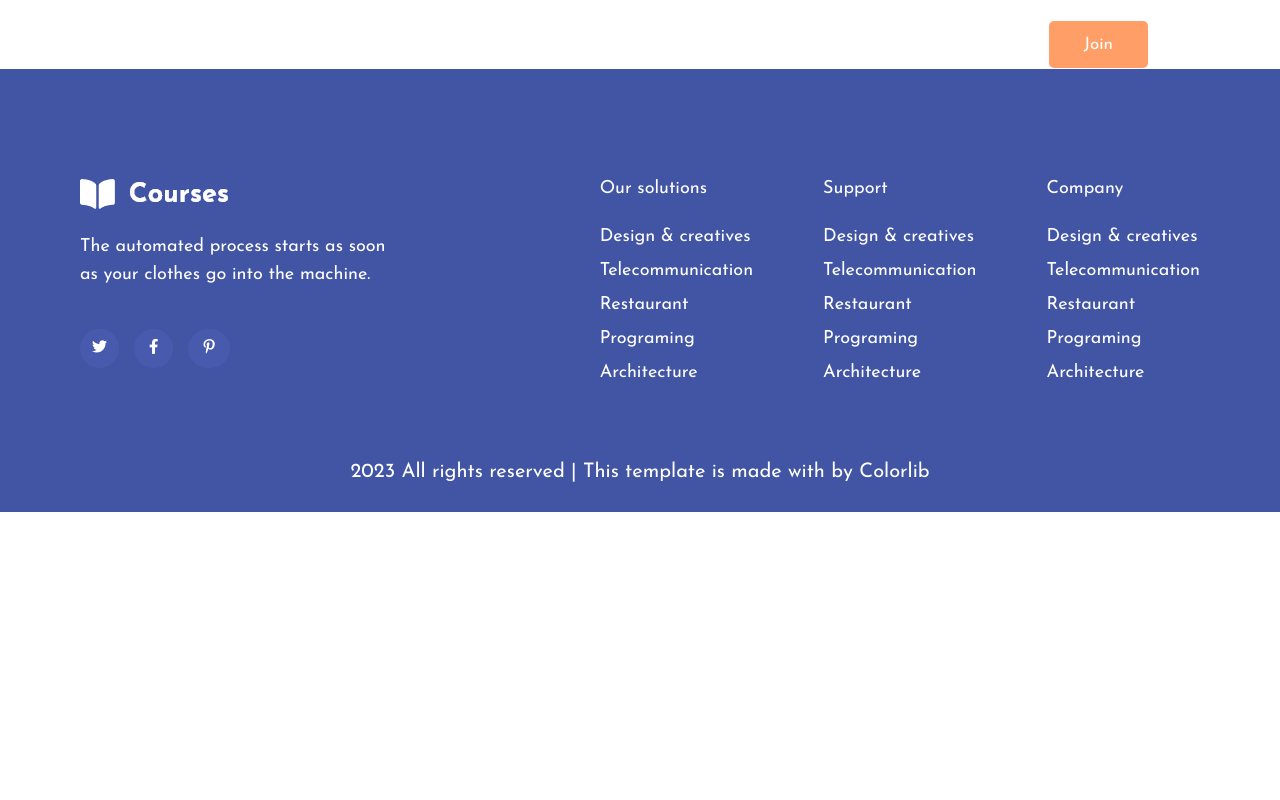
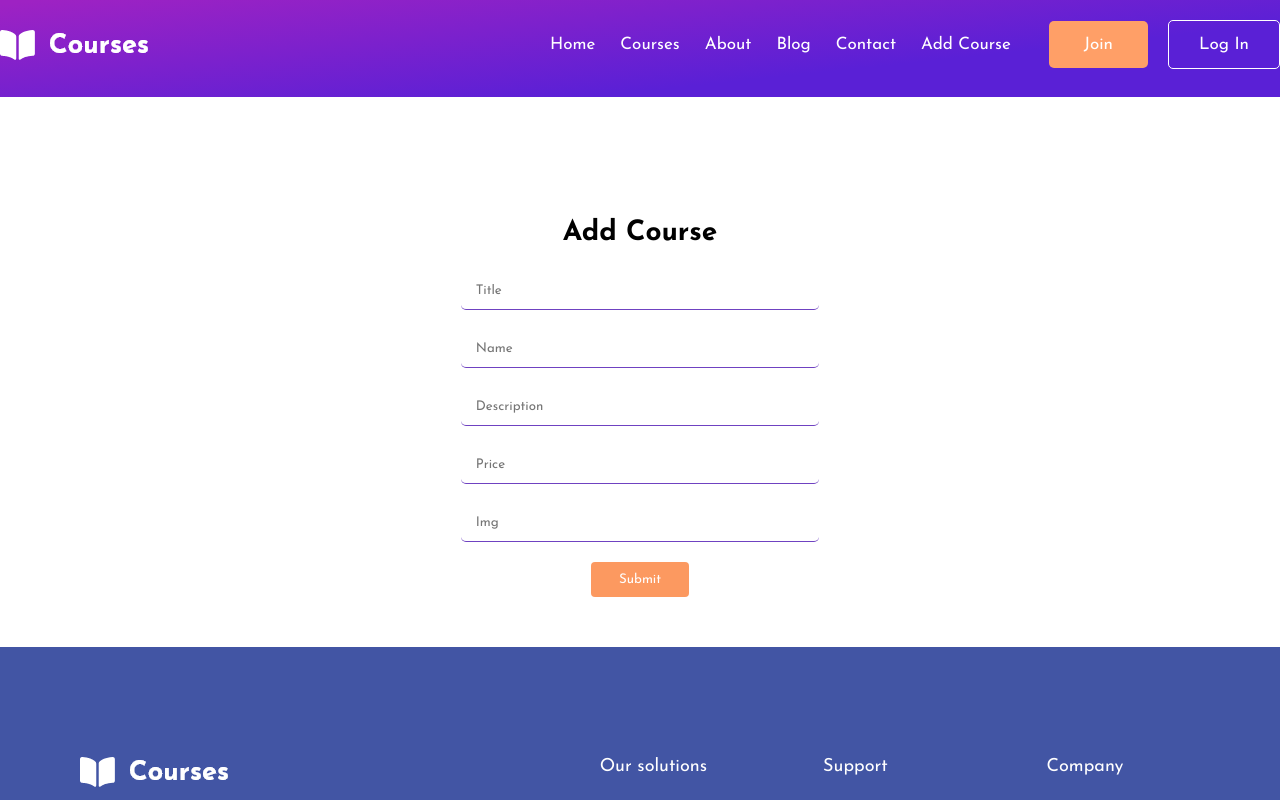
Before and after one commit to KhidirovaSveta/Courses-Website, a React (Create React App) app in the folder client/: page /pages/add-course in a window 1280 px wide. Shown: the top 800 px of the page. Built offline with nearby package versions, Linux system fonts and the light colour scheme.

Commit message:
added formik yup and delete

```diff
--- a/client/package.json
+++ b/client/package.json
@@ -8,13 +8,15 @@
     "@testing-library/user-event": "^13.5.0",
     "antd": "^5.1.6",
     "axios": "^1.2.3",
+    "formik": "^2.2.9",
     "react": "^18.2.0",
     "react-dom": "^18.2.0",
     "react-router-dom": "^6.7.0",
     "react-scripts": "5.0.1",
     "sass": "^1.57.1",
     "swiper": "^8.4.6",
-    "web-vitals": "^2.1.4"
+    "web-vitals": "^2.1.4",
+    "yup": "^0.32.11"
   },
   "scripts": {
     "start": "react-scripts start",
--- a/client/src/App.js
+++ b/client/src/App.js
@@ -2,6 +2,7 @@ import { Route, Routes } from "react-router-dom";
 import "./App.css";
 import Footer from "./layouts/footer";
 import Header from "./layouts/header";
+import AddCourse from "./pages/add-course";
 import Details from "./pages/details-page";
 import Home from "./pages/home";
 
@@ -12,6 +13,7 @@ function App() {
       <Routes>
         <Route path="/" element={<Home />} />
         <Route path="/home/:_id" element={<Details />} />
+        <Route path="/pages/add-course" element={<AddCourse />} />
       </Routes>
       <Footer />
     </div>
--- a/client/src/layouts/header/index.jsx
+++ b/client/src/layouts/header/index.jsx
@@ -64,6 +64,10 @@ const Header = () => {
                 {" "}
                 <NavLink to={"/"}> Contact </NavLink>
               </li>
+              <li>
+                {" "}
+                <NavLink to={"/pages/add-course"}> Add Course </NavLink>
+              </li>
             </ul>
             <div className="headerBtn">
               <button className="btn-join">Join</button>
--- /dev/null
+++ b/client/src/pages/add-course/index.jsx
@@ -0,0 +1,74 @@
+import React from "react";
+import { Formik, Form, Field } from "formik";
+import { AddCourseSchema } from "./schema";
+import axios from "axios";
+import "./index.scss";
+import DetailsHeader from "../../components/details-header";
+
+const AddCourse = () => {
+  return (
+    <div id="addCourse">
+      <DetailsHeader />
+      <div className="container">
+        <div className="formik">
+        <h1> Add Course </h1>
+          <Formik
+            initialValues={{
+              title: "",
+              name: "",
+              description: "",
+              price: "",
+              imgUrl: "",
+            }}
+            validationSchema={AddCourseSchema}
+            onSubmit={(values) => {
+              axios.post(`http://localhost:8080/courses`, values);
+              console.log(values);
+            }}
+          >
+            {({ errors, touched }) => (
+              <Form className="form">
+                <div className="input">
+                  <Field name="title" placeholder="Title" />
+                  {errors.title && touched.title ? (
+                    <div>{errors.title}</div>
+                  ) : null}
+                </div>
+
+                <div className="input">
+                <Field name="name" placeholder="Name"  />
+                {errors.name && touched.name ? <div>{errors.name}</div> : null}
+                </div>
+
+                <div className="input">
+                <Field name="description" type="text" placeholder="Description"  />
+                {errors.description && touched.description ? (
+                  <div>{errors.description}</div>
+                ) : null}
+                </div>
+
+                <div className="input">
+                <Field name="price" placeholder="Price" />
+                {errors.price && touched.price ? (
+                  <div>{errors.price}</div>
+                ) : null}
+                </div>
+
+                <div className="input">
+                <Field name="imgUrl" placeholder="Img"  />
+                {errors.imgUrl && touched.imgUrl ? (
+                  <div>{errors.imgUrl}</div>
+                ) : null}
+                </div>
+
+                <button type="submit" className="formikBtn">Submit</button>
+              </Form>
+            )}
+          </Formik>
+        </div>
+      </div>
+    </div>
+  );
+};
+
+export default AddCourse;
--- /dev/null
+++ b/client/src/pages/add-course/index.scss
@@ -0,0 +1,32 @@
+#addCourse {
+  .container {
+    .formik {
+      padding: 50px 0;
+      text-align: center;
+      h1{
+        margin-bottom: 25px;
+      }
+      .form {
+        .input {
+          display: block;
+          margin-bottom: 20px;
+          input{
+            padding: 12px 15px;
+            width: 28%;
+            border-radius: 5px;
+            border: none;
+            border-bottom: 1px solid #6f42c1;
+          }
+        }
+        .formikBtn{
+            padding: 11px 28px;
+            cursor: pointer;
+            background-color: #fc9960;
+            color: #fff;
+            border: none;
+            border-radius: 4px;
+        }
+      }
+    }
+  }
+}
--- /dev/null
+++ b/client/src/pages/add-course/schema/index.js
@@ -0,0 +1,24 @@
+import * as Yup from "yup";
+
+export const AddCourseSchema = Yup.object().shape({
+  title: Yup.string()
+    .min(2, "Too Short!")
+    .max(50, "Too Long!")
+    .required("Required"),
+  name: Yup.string()
+    .min(2, "Too Short!")
+    .max(70, "Too Long!")
+    .required("Required"),
+  description: Yup.string()
+    .min(2, "Too Short!")
+    .max(100, "Too Long!")
+    .required("Required"),
+  price: Yup.string()
+    .min(2, "Too Short!")
+    .max(50, "Too Long!")
+    .required("Required"),
+  imgUrl: Yup.string()
+    .min(2, "Too Short!")
+    .max(180, "Too Long!")
+    .required("Required"),
+});
--- a/client/src/pages/details-page/index.jsx
+++ b/client/src/pages/details-page/index.jsx
@@ -15,18 +15,30 @@ const Details = () => {
       .then((data) => setDetails(data.data));
   }, []);
 
+  const handleDelete = (_id) => {
+    axios.delete(`http://localhost:8080/courses/${_id}`);
+    navigate("/");
+  };
+
   return (
     <div id="Details">
-      <DetailsHeader/>
-      <button className="goBack" onClick={() => navigate(-1)}> Go Back</button>
+      <DetailsHeader />
+      <button className="goBack" onClick={() => navigate(-1)}>
+        {" "}
+        Go Back
+      </button>
       <div className="container">
         <div className="detail">
           <div className="info">
             <p className="coursesName">{details.name}</p>
             <p className="desc">{details.description}</p>
             <spam className="detailsPrice">Price: {details.price}</spam>
+            <br />
+            <button onClick={() => handleDelete(details._id)}> Delete </button>
           </div>
-          <img src={details.imgUrl} alt="" />
+          <div className="imgdetails">
+            <img src={details.imgUrl} alt="" className="detailImg" />
+          </div>
         </div>
       </div>
     </div>
--- a/client/src/pages/details-page/index.scss
+++ b/client/src/pages/details-page/index.scss
@@ -50,6 +50,9 @@
         .detailsPrice{
           font-size: 17px;
         }
+        .imgdetails{
+          width: 30%;
+        }
       }
     }
   }
```
Also changed, not shown: 1 other file (tests, documents, lock files or other folders).
